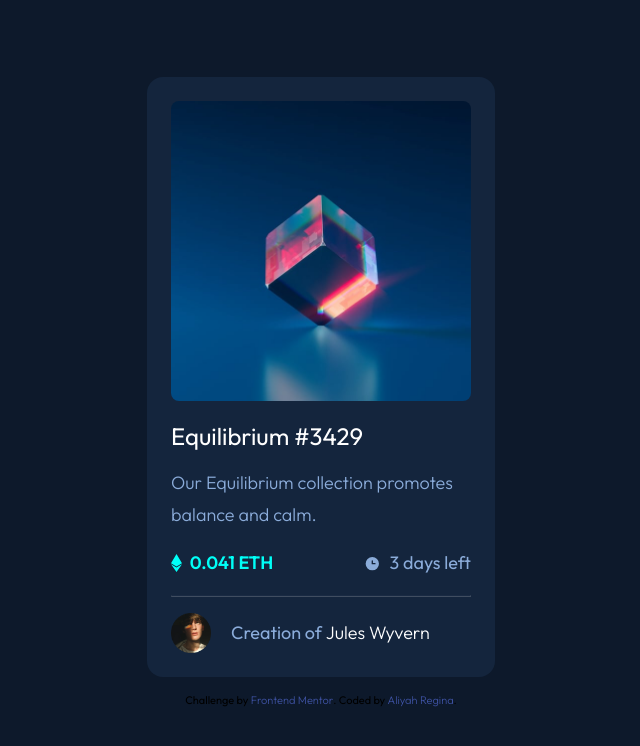
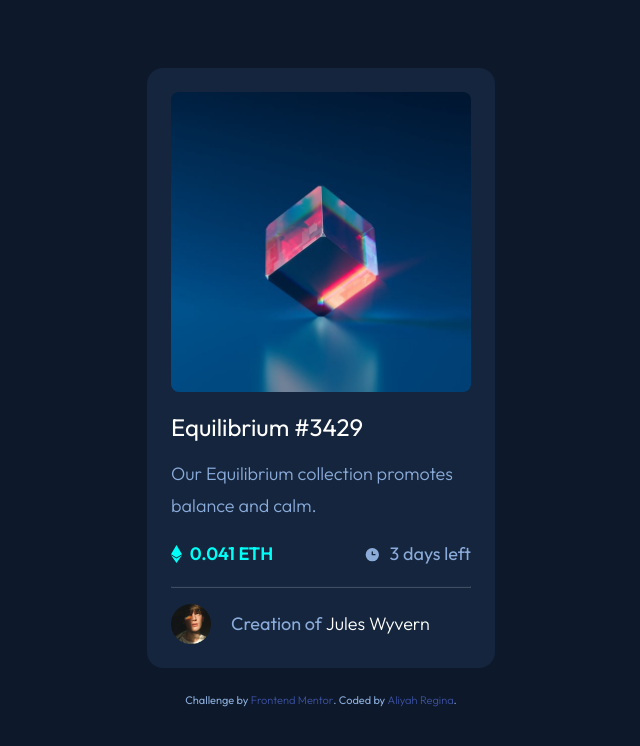
Before and after one commit to aiacy/nft-preview-card-component, a plain HTML site: page index.html in a window 1280 px wide. Shown: the whole page, without its empty margins (319-959 px from the left). Drawn offline with Linux system fonts and the light colour scheme.

Commit message:
fix accessibility and html issues

```diff
--- a/index.html
+++ b/index.html
@@ -28,18 +28,18 @@
 
     <div class="creator">
       <img src="./images/image-avatar.png" alt="" class="avatar">
-      <p>Creation of <a href="#" class-="creator-name"> Jules Wyvern</a></p>
+      <p>Creation of <a href="#" class="creator-name"> Jules Wyvern</a></p>
     </div>
 
     </div>
 
+
+  <div class="attribution">
+    <p>Challenge by <a href="https://www.frontendmentor.io?ref=challenge" target="_blank">Frontend Mentor</a>.
+     Coded by <a href="https://aiacy.github.io/">Aliyah Regina</a>.</p>
+  </div>
+
   </main>
 
-
-
-  <div class="attribution">
-    Challenge by <a href="https://www.frontendmentor.io?ref=challenge" target="_blank">Frontend Mentor</a>.
-    Coded by <a href="https://aiacy.github.io/">Aliyah Regina</a>.
-  </div>
 </body>
 </html>
--- a/style.css
+++ b/style.css
@@ -96,7 +96,7 @@ p.days{
     align-items: center;
     justify-items: end;
 }
-.attribution { font-size: 11px; text-align: center; margin: 1rem; }
+.attribution p{ font-size: 11px; text-align: center; margin: 1rem; }
 .attribution a { color: hsl(228, 45%, 44%); }
 
 .description{
```
